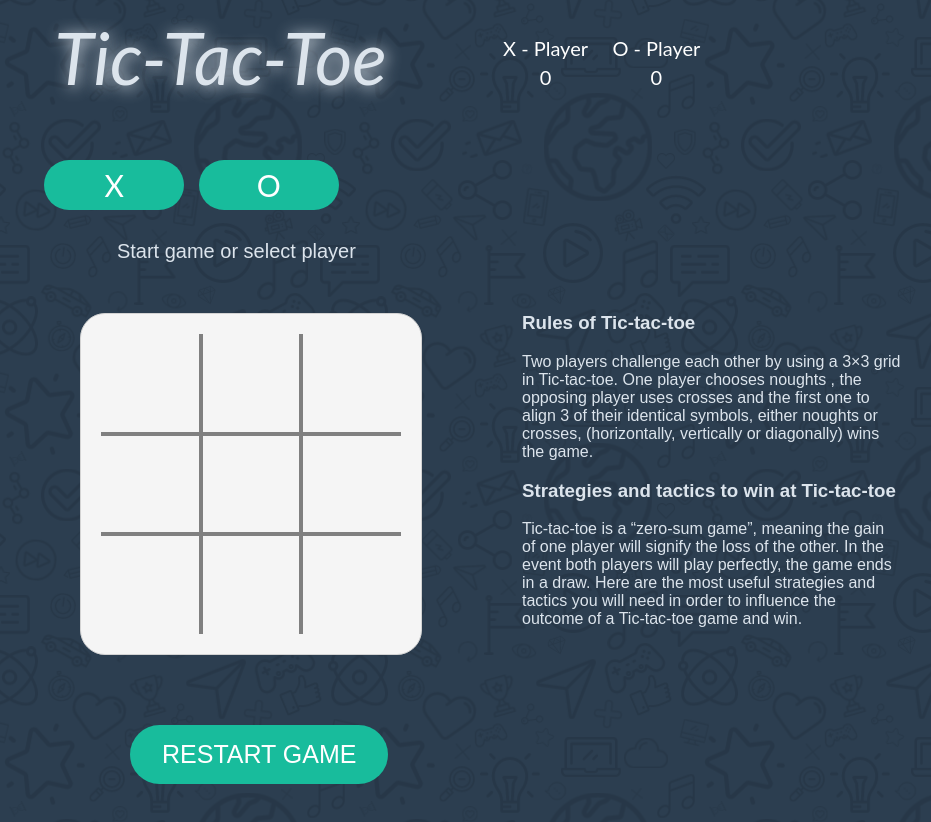
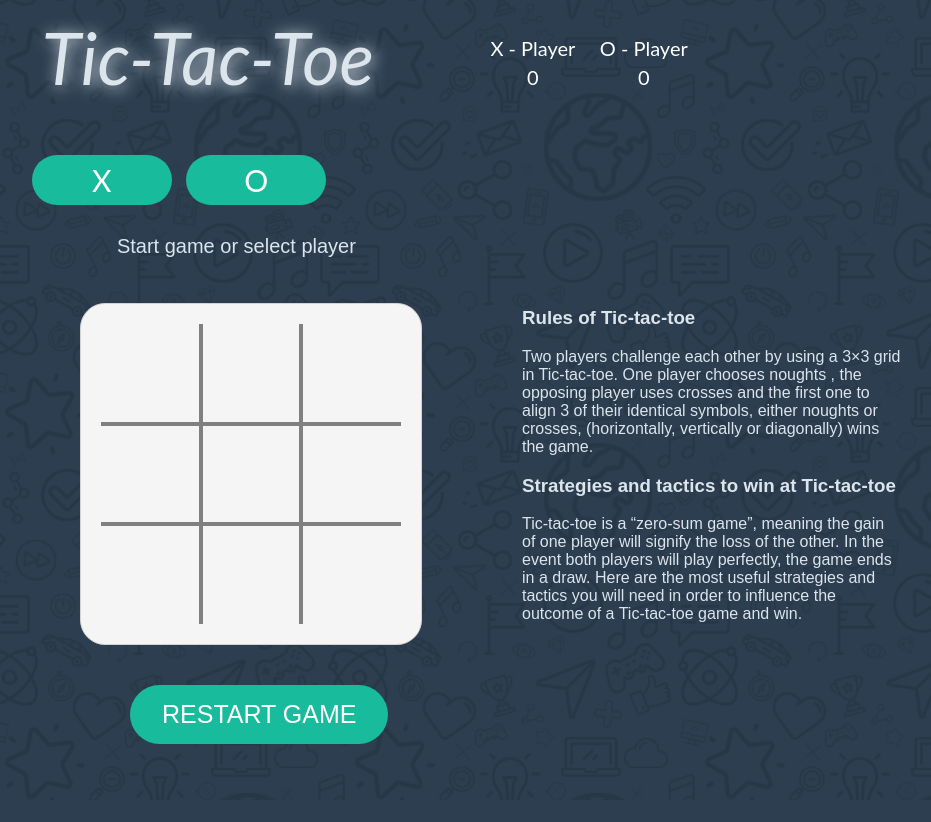
Before and after one commit to up2up/tic_tac_toe, a plain HTML site: page index.html in a window 1280 px wide. Shown: the whole page, without its empty margins (228-1159 px from the left). After the commit the page ends 800 px from the top, so only its background shows below. Drawn offline with Linux system fonts and the light colour scheme.

Commit message:
simple css change

```diff
--- a/style.css
+++ b/style.css
@@ -19,7 +19,7 @@ h1 {
     font-style: oblique;
     margin-top: 10px;
     display: inline-block;
-    width: 48%;
+    width: 47%;
     text-align: right;
 }
 
@@ -48,10 +48,10 @@ li {
 }
 
 .selection {
-    width: 45%;
+    width: 44%;
     height: 80px;
     text-align: right;
-    margin-top: 15px;
+    margin-top: 10px;
 }
 
 .figX, .figO {
@@ -85,7 +85,7 @@ li {
 
 .table {
     /* display: table; */
-    margin: 20px 100px 20px 300px;
+    margin: 15px 100px 20px 300px;
     /* margin-left:300px; */
     table-layout: fixed;
     border: 1px solid lightgray;
@@ -148,7 +148,7 @@ li {
 }
 
 .reset-button {
-    margin: 50px 350px;
+    margin: 20px 350px;
     display: block;
     padding: 15px 32px;
     text-align: center;
```
